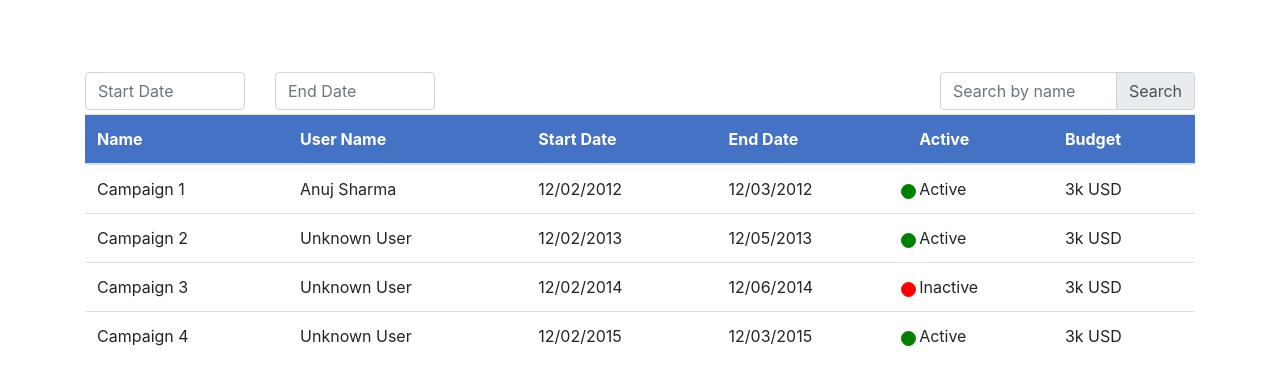
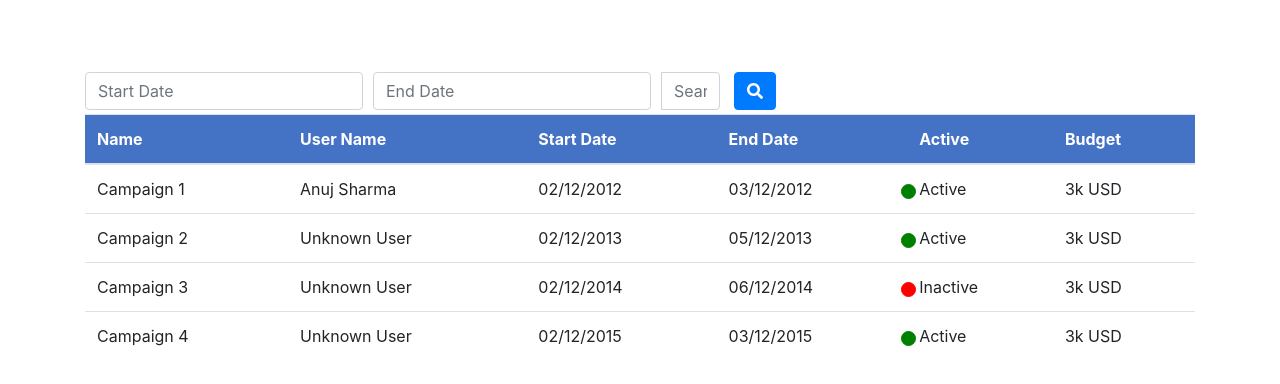
Before and after one commit to anujsharma-bbd/adword-demo, a React (Create React App) app: page /#/campaigns-list in a window 1280 px wide. Shown: the top 384 px of the page. Built offline with nearby package versions, Linux system fonts and the light colour scheme; no server answers.

Commit message:
updated  filter design

```diff
--- a/package.json
+++ b/package.json
@@ -4,11 +4,16 @@
   "version": "0.1.0",
   "private": true,
   "dependencies": {
+    "@fortawesome/fontawesome-svg-core": "^1.2.27",
+    "@fortawesome/free-solid-svg-icons": "^5.12.1",
+    "@fortawesome/react-fontawesome": "^0.1.9",
     "babel-polyfill": "^6.26.0",
     "bootstrap": "^4.4.1",
+    "moment": "^2.24.0",
     "react": "^16.13.0",
     "react-datepicker": "^2.14.0",
     "react-dom": "^16.13.0",
+    "react-moment": "^0.9.7",
     "react-redux": "^7.2.0",
     "react-router-dom": "^5.1.2",
     "reactstrap": "^8.4.1",
--- a/src/actions/action-types.js
+++ b/src/actions/action-types.js
@@ -4,7 +4,6 @@ export const ActionTypes = {
    FETCH_USERS: 'FETCH_USERS',
    ADD_USERS: 'ADD_USERS',
    USER_FETCH_ERROR: 'USER_FETCH_ERROR',
-   SHOW_LOADER: 'SHOW_LOADER',
-   HIDE_LOADER: 'HIDE_LOADER'
+   SET_FILTERS:'SET_FILTERS'
 };
 export const getAction = (actionType, payload) => ({ type: actionType, payload });
--- a/src/actions/index.js
+++ b/src/actions/index.js
@@ -1,10 +1,11 @@
 import { getAction, ActionTypes } from "./action-types";
+import {  SharedActionTypes } from "../shared/actions/action-types";
 import { Constants } from "../shared/constants";
 
 export const getUsers = () => {
    return (dispatch) => {
       return new Promise((resolve, reject) => {
-         dispatch(getAction(ActionTypes.SHOW_LOADER));
+         dispatch(getAction(SharedActionTypes.SHOW_LOADER));
          fetch(Constants.API_URLS.USERS)
             .then(async res => {
                const result = await res.json();
@@ -16,7 +17,7 @@ export const getUsers = () => {
                reject(false);
             })
             .finally(s => {
-               dispatch(getAction(ActionTypes.HIDE_LOADER));
+               dispatch(getAction(SharedActionTypes.HIDE_LOADER));
             });
       })
    }
--- a/src/assets/styles/app.scss
+++ b/src/assets/styles/app.scss
@@ -11,3 +11,8 @@
   background-color: $tableHeaderBg;
   color: $white;
 }
+.filter-inputs{
+  .react-datepicker-wrapper{
+    margin-right: 10px;
+  }
+}
--- a/src/components/campaign-filter/campain-filter.component.js
+++ b/src/components/campaign-filter/campain-filter.component.js
@@ -1,51 +1,57 @@
 import React from 'react';
 import { connect } from 'react-redux';
-import { bindActionCreators } from 'redux';
-import { SetFilters } from '../../actions';
-import { InputGroup, Input, InputGroupAddon, InputGroupText } from 'reactstrap';
+import { InputGroup, Input, InputGroupAddon, Button } from 'reactstrap';
 import ReactDatePicker from 'react-datepicker';
 import "react-datepicker/dist/react-datepicker.css";
+import { FontAwesomeIcon } from '@fortawesome/react-fontawesome';
+import { faSearch } from '@fortawesome/free-solid-svg-icons';
 
 class FilterComponent extends React.Component {
    constructor(props) {
       super(props);
-      this.state = { startDate: null, endDate: null };
-      this.setFilters = this.setFilters.bind(this);
+      this.state = { startDate: null, endDate: null, byName: '' };
       this.onStartChange = this.onStartChange.bind(this);
       this.onEndChange = this.onEndChange.bind(this);
+      this.onSearchNameChange = this.onSearchNameChange.bind(this);
+      this.searchStart = this.searchStart.bind(this);
    }
-   setFilters() {
 
-   }
    onStartChange(val) {
       this.setState({ startDate: val, endDate: null });
    }
    onEndChange(val) {
       this.setState({ endDate: val });
    }
+   onSearchNameChange(val) {
+      this.setState({ byName: val.target.value });
+   }
+   searchStart() {
+      this.props.setFilters(
+         {
+            startDate: this.state.startDate,
+            endDate: this.state.endDate,
+            byName: this.state.byName
+         });
+   }
    render() {
-      const { startDate, endDate } = this.state;
+      const { startDate, endDate, byName } = this.state;
       return (
          <div className='row mb-1'>
-            <div className='col-sm-2'>
-               <ReactDatePicker placeholderText='Start Date' className='form-control' selected={startDate} onChange={this.onStartChange} />
+            <div className='col-sm-7 filter-inputs'>
+               <InputGroup>
+                  <ReactDatePicker dateFormat="dd/MM/yyyy" placeholderText='Start Date' className='form-control mr-1' selected={startDate} onChange={this.onStartChange} />
+                  <ReactDatePicker dateFormat="dd/MM/yyyy" placeholderText='End Date' className='form-control mr-1' selected={endDate} onChange={this.onEndChange} />
+                  <Input placeholder="Search by name" value={byName} onChange={this.onSearchNameChange} />
+               </InputGroup>
             </div>
-            <div className='col-sm-2'>
-               <ReactDatePicker placeholderText='End Date' className='form-control' selected={endDate} onChange={this.onEndChange} />
+            <div className='col-sm-2 pl-0'>
+               <InputGroupAddon addonType="append">
+                  <Button color="primary" size="md" onClick={this.searchStart} >
+                     <FontAwesomeIcon icon={faSearch} />
+                  </Button>
+               </InputGroupAddon>
             </div>
-            <div className='col-sm-5'>
-
-            </div>
-
-            <div className='col-sm-3'>
-               <InputGroup>
-                  <Input placeholder="Search by name" />
-                  <InputGroupAddon addonType="append">
-                     <InputGroupText>Search</InputGroupText>
-                  </InputGroupAddon>
-               </InputGroup>
-
-            </div>
+            <div className='col-sm-4'></div>
          </div>
       );
    }
@@ -56,9 +62,5 @@ const mapStateToProps = (state) => {
       model: state.campaignModel
    }
 }
-const mapDispatchToProps = (dispatch) => {
-   return bindActionCreators({
-      SetFilters: SetFilters
-   }, dispatch);
-}
-export default connect(mapStateToProps, mapDispatchToProps)(FilterComponent);
+
+export default connect(mapStateToProps)(FilterComponent);
--- a/src/components/campaigns/campaigns-list.component.js
+++ b/src/components/campaigns/campaigns-list.component.js
@@ -2,7 +2,7 @@
 import React from 'react';
 import { connect } from 'react-redux';
 
-import { getUsers, addCampaigns } from '../../actions';
+import { getUsers, addCampaigns, SetFilters } from '../../actions';
 import { bindActionCreators } from 'redux';
 import { CampaignsTableComponent } from './campaigns-table.component';
 import FilterComponent from '../campaign-filter/campain-filter.component';
@@ -13,6 +13,7 @@ class CampaignsListComponent extends React.Component {
       this.collectUsers = this.collectUsers.bind(this);
       this.exposeAddition = this.exposeAddition.bind(this);
       this.AddCampaigns = this.AddCampaigns.bind(this);
+      this.onChangeFilters = this.onChangeFilters.bind(this);
       this.state = { userLoadingMessage: '' };
    }
    componentDidMount() {
@@ -33,13 +34,16 @@ class CampaignsListComponent extends React.Component {
    AddCampaigns(campaignsList) {
       this.props.addCampaigns(campaignsList);
    }
+   onChangeFilters(filterValue) {
+      debugger
+   }
    render() {
       return (
          <div>
-            <br/>
-            <br/>
-            <br/>
-            <FilterComponent />
+            <br />
+            <br />
+            <br />
+            <FilterComponent setFilters={this.onChangeFilters} />
             <CampaignsTableComponent list={this.props.model.campaignsList} />
          </div >
       );
@@ -53,7 +57,8 @@ const mapStateToProps = (state) => {
 const mapDispatchToProps = (dispatch) => {
    return bindActionCreators({
       getUsers: getUsers,
-      addCampaigns: addCampaigns
+      addCampaigns: addCampaigns,
+      SetFilters: SetFilters
    }, dispatch);
 }
 export default connect(mapStateToProps, mapDispatchToProps)(CampaignsListComponent);
--- a/src/components/campaigns/campaigns-table.component.js
+++ b/src/components/campaigns/campaigns-table.component.js
@@ -1,7 +1,8 @@
 import React from 'react';
 import { StatusComponent } from '../../shared/components/status.component';
+import Moment from 'react-moment';
 
-export const CampaignsTableComponent = ({list}) => {
+export const CampaignsTableComponent = ({ list }) => {
    return (
       <div className="table-responsive">
          <table className="table">
@@ -44,10 +45,14 @@ export const CampaignsTableComponent = ({list}) => {
                               {item.userName}
                            </td>
                            <td>
-                              {item.startDate}
+                              <Moment format="DD/MM/YYYY">
+                                 {item.startDate}
+                              </Moment>
                            </td>
                            <td>
-                              {item.endDate}
+                              <Moment format="DD/MM/YYYY">
+                                 {item.endDate}
+                              </Moment>
                            </td>
                            <td>
                               <StatusComponent active={item.active} />
--- a/src/reducers/campaign.reducer.js
+++ b/src/reducers/campaign.reducer.js
@@ -13,6 +13,12 @@ export const CampaignReducer = (state = initialState, action) => {
             ...state,
             users: [...state.users, ...action.payload]
          };
+
+      case ActionTypes.fil:
+         return {
+            ...state,
+            users: [...state.users, ...action.payload]
+         };
       default:
          return state;
    }
```
Also changed, not shown: 1 other file (tests, documents, lock files or other folders).
